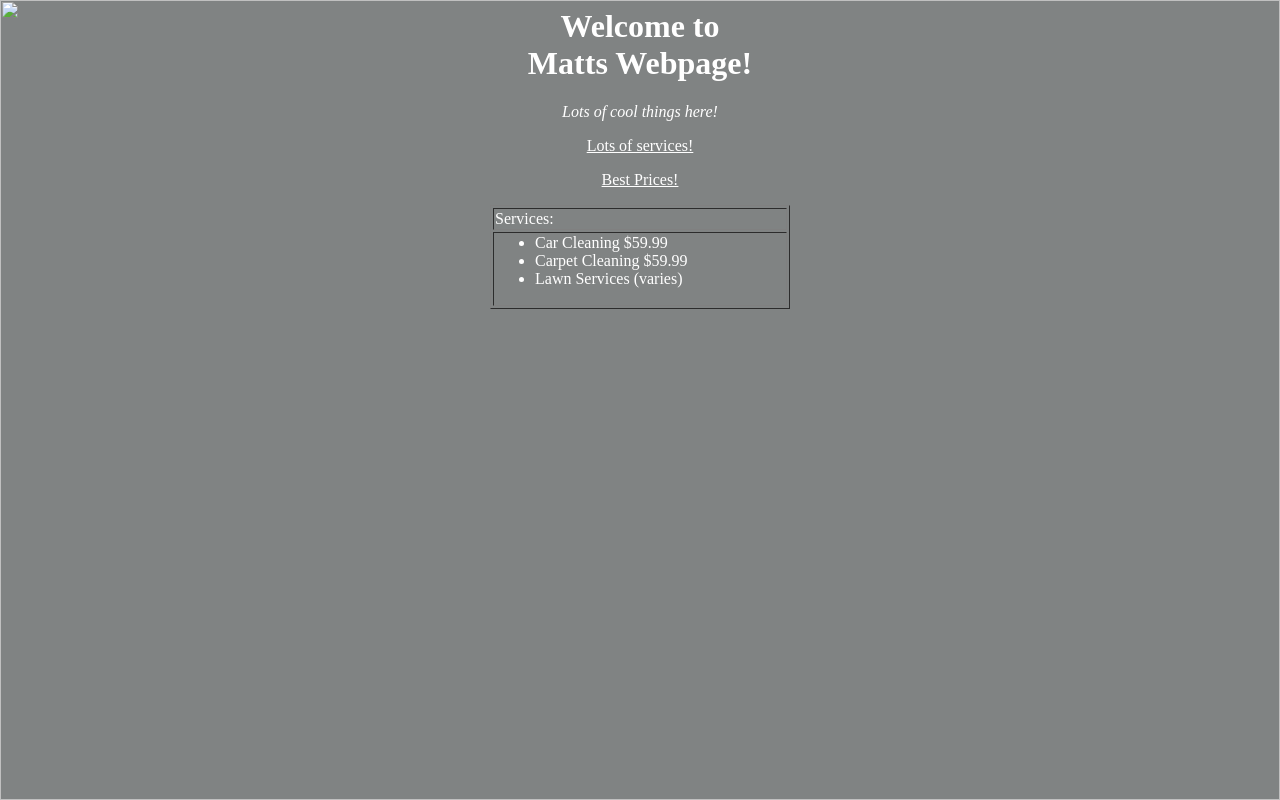
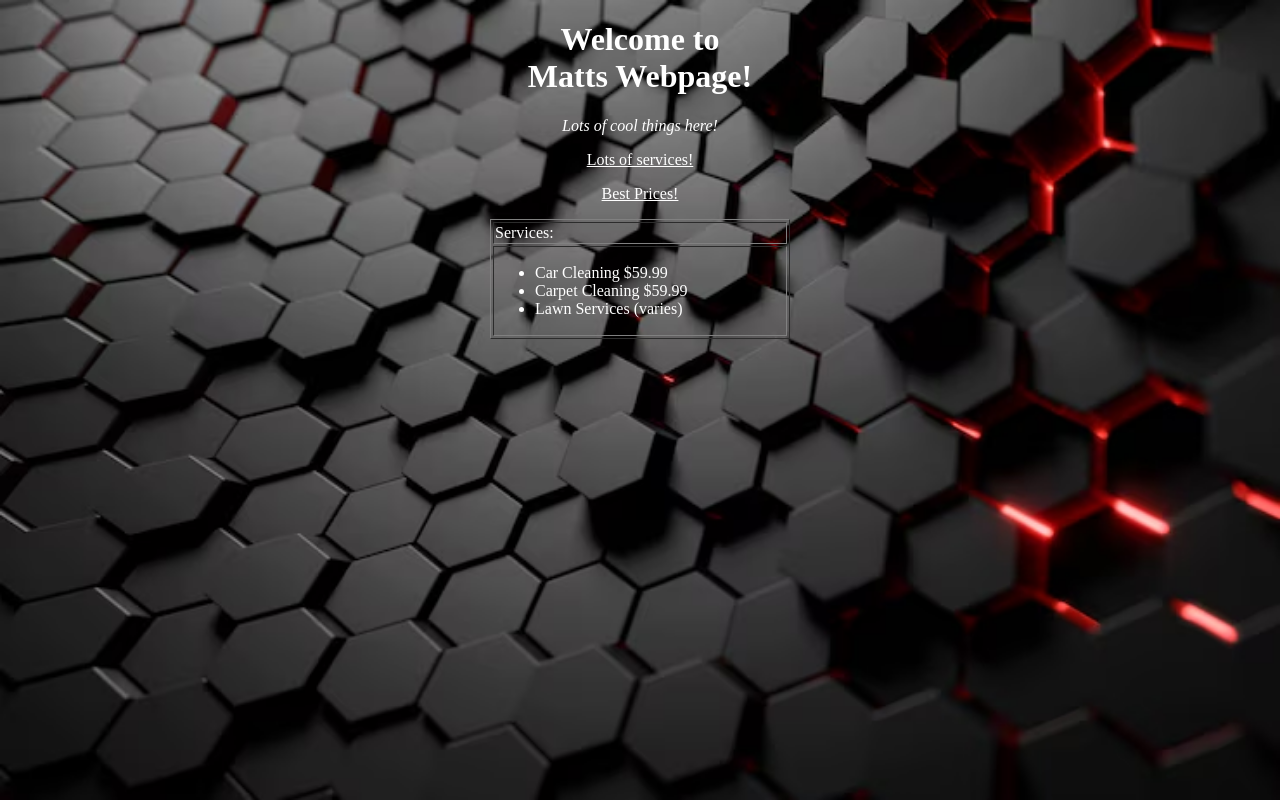
Before and after one commit to knowingly777/Services, a plain HTML site: page index.html in a window 1280 px wide. Drawn offline with Linux system fonts and the light colour scheme.

Commit message:
Update index.html

```diff
--- a/index.html
+++ b/index.html
@@ -1,31 +1,31 @@
-<HTML>
-    <HEADER>
-        <TITLE> Matts webpage</TITLE>
-    </HEADER>
-    <BODY bgcolor=#808383 text="#FFFFFF">
-        <img src="images/background.jpg" width="100%" height="100%" style="position: absolute; top: 0; left: 0; z-index: -1;">
-        <CENTER>
-            <P><B><H1>Welcome to <br>Matts Webpage!</B></H1></P>
-            <P><I>Lots of cool things here!</I></P>
-            <P><U>Lots of services!</U></P>
-            <P><U>Best Prices!</U></P>
-        </CENTER>
+<!DOCTYPE html>
+<html>
+  <head>
+    <title>Matts Webpage</title>
+  </head>
+  <body bgcolor="#808383" text="#FFFFFF">
+    <img src="background.jpg" width="100%" height="100%" style="position: absolute; top: 0; left: 0; z-index: -1;">
 
+    <center>
+      <h1><b>Welcome to <br>Matts Webpage!</b></h1>
+      <p><i>Lots of cool things here!</i></p>
+      <p><u>Lots of services!</u></p>
+      <p><u>Best Prices!</u></p>
+    </center>
 
-
-        <TABLE Align="center" Border="1" width="300">
-            <TR>
-                <TD>Services:</TD>
-            </TR>
-            <TR>
-                <TD>
-                    <UL>
-                        <LI>Car Cleaning $59.99</LI>
-                        <LI>Carpet Cleaning $59.99</LI>
-                        <LI>Lawn Services (varies)</LI>
-                    </UL>
-                </TD>
-            </TR>
-        </TABLE>
-    </BODY>
-</HTML>
+    <table align="center" border="1" width="300">
+      <tr>
+        <td>Services:</td>
+      </tr>
+      <tr>
+        <td>
+          <ul>
+            <li>Car Cleaning $59.99</li>
+            <li>Carpet Cleaning $59.99</li>
+            <li>Lawn Services (varies)</li>
+          </ul>
+        </td>
+      </tr>
+    </table>
+  </body>
+</html>
```
